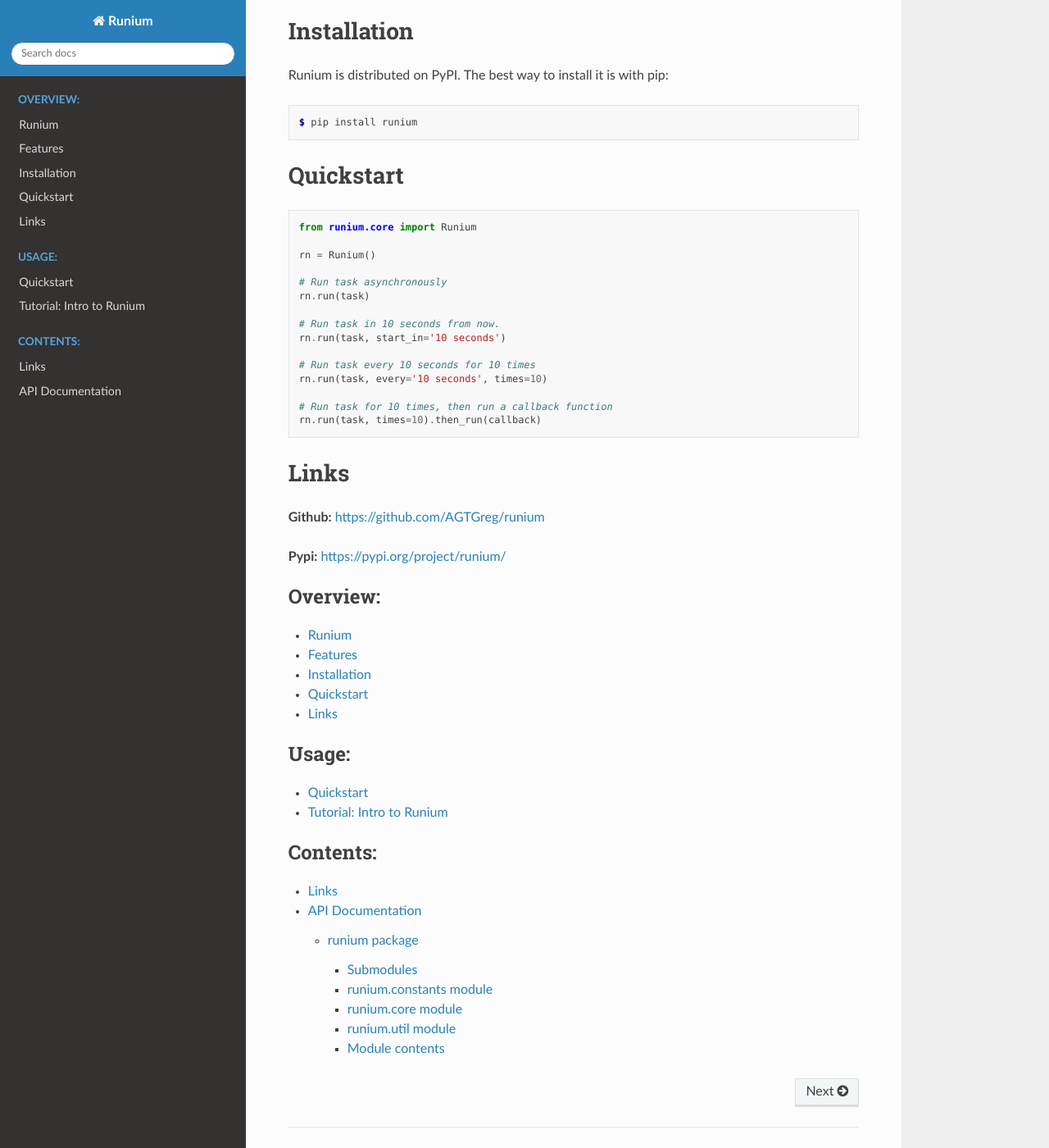
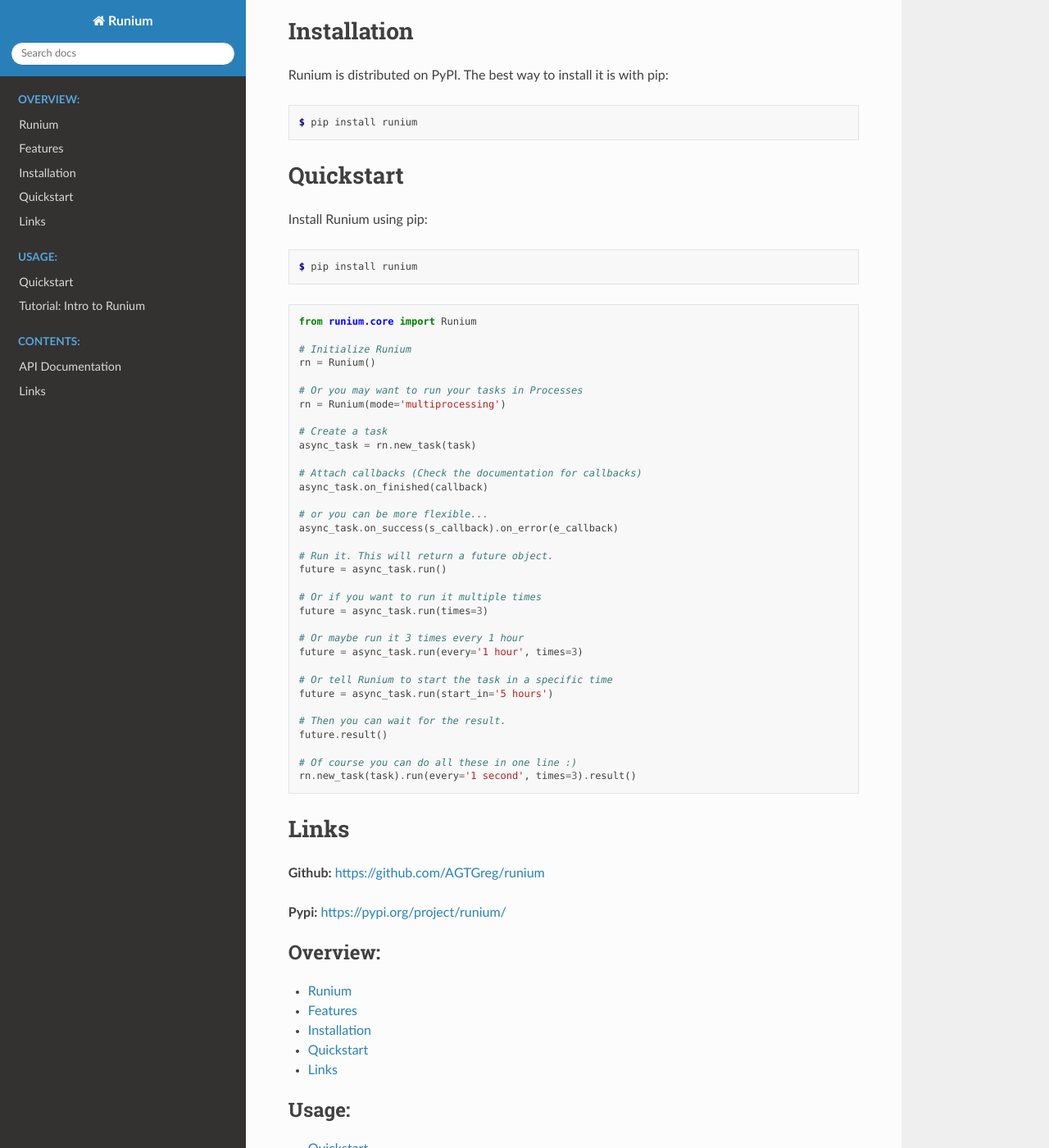
Before and after one commit to AGTGreg/runium, a Sphinx documentation site: the page built from docs/source/index.rst, in a window 1280 px wide and 1400 px high, scrolled down 887 px. Shown: the whole window at 82% size. Built offline with Sphinx 7.4.7 and the Read the Docs theme 2.0.0, drawn with Linux system fonts in a browser that asks for light colours; some of the changed text lies outside the part shown.

Commit message:
Core 2 is now core. Updated documentation.

```diff
--- a/docs/source/conf.py
+++ b/docs/source/conf.py
@@ -34,7 +34,8 @@
     'sphinx.ext.autodoc',
     'sphinx.ext.todo',
     'sphinx.ext.coverage',
-    'sphinx.ext.viewcode'
+    'sphinx.ext.viewcode',
+    'sphinx.ext.napoleon'
 ]
 
 # Add any paths that contain templates here, relative to this directory.
--- a/docs/source/index.rst
+++ b/docs/source/index.rst
@@ -22,5 +22,5 @@
    :maxdepth: 3
    :caption: Contents:
 
+      API Documentation <modules.rst>
       Links <links.rst>
-      API Documentation <modules.rst>
--- a/docs/source/intro.rst
+++ b/docs/source/intro.rst
@@ -12,7 +12,7 @@
 The purpose of Runium is to do these simple, easy and clean with minimum to
 no changes to your code. Just one line of code is all it takes.
 
-So if you want to run a long-running method without blocking your code, instead
+So if you want to run a long-running task without blocking your code, instead
 of doing this:
 
 .. code-block:: python
@@ -23,7 +23,7 @@
 
 .. code-block:: python
 
-  runium.run(send_email)
+  runium.new_task(send_email).run()
 
 And now this method will run in the background without blocking your entire
 app. It's that simple!
--- a/docs/source/quickstart.rst
+++ b/docs/source/quickstart.rst
@@ -1,20 +1,47 @@
 Quickstart
 ==========
+
+
+Install Runium using pip:
+
+.. code-block:: console
+
+    $ pip install runium
+
 
 .. code-block:: python
 
     from runium.core import Runium
 
+    # Initialize Runium
     rn = Runium()
 
-    # Run task asynchronously
-    rn.run(task)
+    # Or you may want to run your tasks in Processes
+    rn = Runium(mode='multiprocessing')
 
-    # Run task in 10 seconds from now.
-    rn.run(task, start_in='10 seconds')
+    # Create a task
+    async_task = rn.new_task(task)
 
-    # Run task every 10 seconds for 10 times
-    rn.run(task, every='10 seconds', times=10)
+    # Attach callbacks (Check the documentation for callbacks)
+    async_task.on_finished(callback)
 
-    # Run task for 10 times, then run a callback function
-    rn.run(task, times=10).then_run(callback)
+    # or you can be more flexible...
+    async_task.on_success(s_callback).on_error(e_callback)
+
+    # Run it. This will return a future object.
+    future = async_task.run()
+
+    # Or if you want to run it multiple times
+    future = async_task.run(times=3)
+
+    # Or maybe run it 3 times every 1 hour
+    future = async_task.run(every='1 hour', times=3)
+
+    # Or tell Runium to start the task in a specific time
+    future = async_task.run(start_in='5 hours')
+
+    # Then you can wait for the result.
+    future.result()
+
+    # Of course you can do all these in one line :)
+    rn.new_task(task).run(every='1 second', times=3).result()
--- a/docs/source/runium.rst
+++ b/docs/source/runium.rst
@@ -1,16 +1,5 @@
 runium package
 ==============
-
-Submodules
-----------
-
-runium.constants module
------------------------
-
-.. automodule:: runium.constants
-   :members:
-   :undoc-members:
-   :show-inheritance:
 
 runium.core module
 ------------------
```
